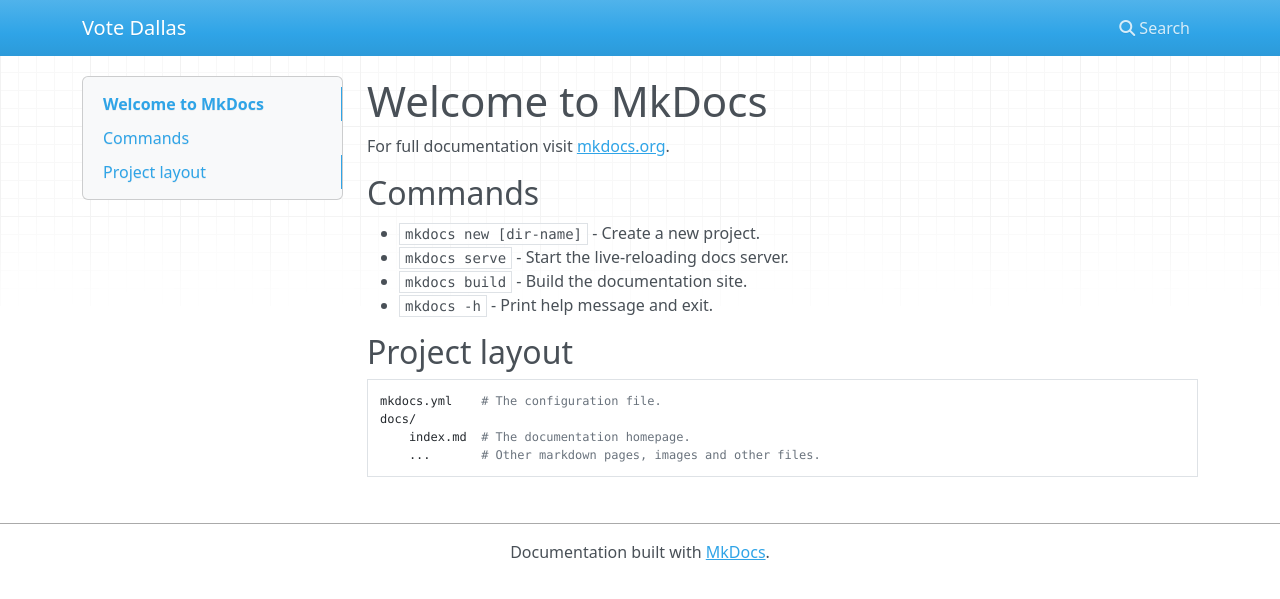
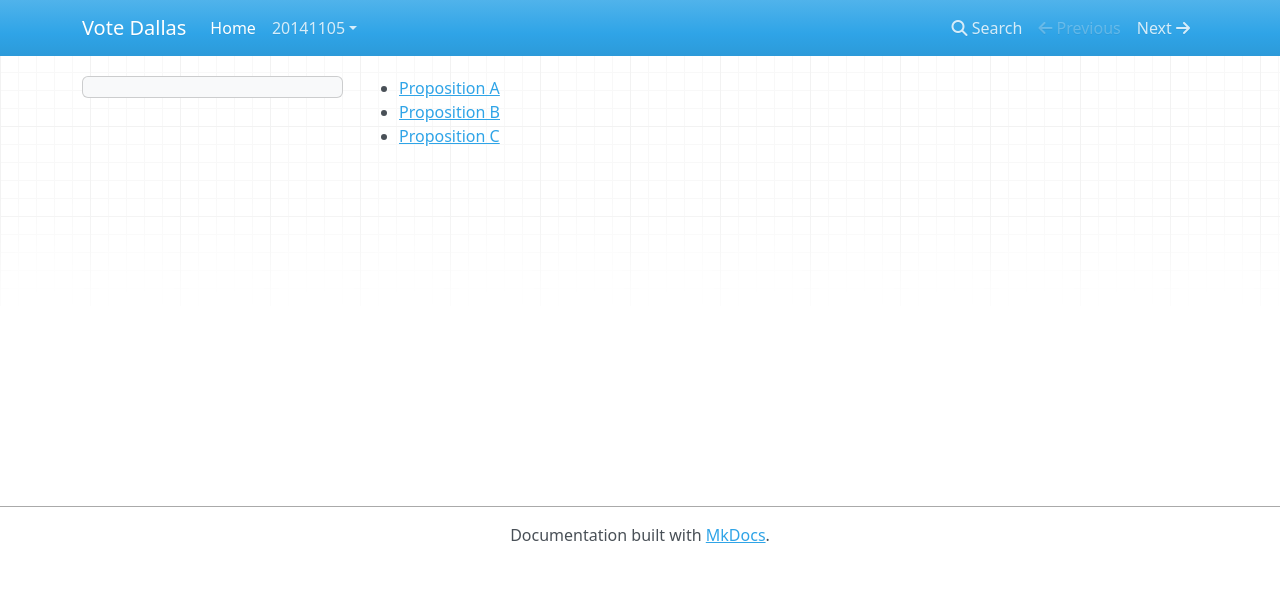
Before and after one commit to pgriess/votedallas, an MkDocs documentation site: the page built from docs/index.md, in a window 1280 px wide. Shown: the top 599 px of the page. Built offline with MkDocs 1.6.1, drawn with Linux system fonts in a browser that asks for light colours; nearby versions of some CDN libraries.

Commit message:
An awful skeleton of props A, B, and C

```diff
--- a/docs/index.md
+++ b/docs/index.md
@@ -1,17 +1,3 @@
-# Welcome to MkDocs
-
-For full documentation visit [mkdocs.org](https://www.mkdocs.org).
-
-## Commands
-
-* `mkdocs new [dir-name]` - Create a new project.
-* `mkdocs serve` - Start the live-reloading docs server.
-* `mkdocs build` - Build the documentation site.
-* `mkdocs -h` - Print help message and exit.
-
-## Project layout
-
-    mkdocs.yml    # The configuration file.
-    docs/
-        index.md  # The documentation homepage.
-        ...       # Other markdown pages, images and other files.
+* [Proposition A](20141105/proposition-a.md)
+* [Proposition B](20141105/proposition-b.md)
+* [Proposition C](20141105/proposition-c.md)
```
Also changed, not shown: docs/20141105/proposition-a.md (added, +3 -0 lines), docs/20141105/proposition-b.md (added, +3 -0 lines), docs/20141105/proposition-c.md (added, +3 -0 lines), docs/A.png (added), docs/B.png (added), docs/C.png (added), docs/D.png (added).
